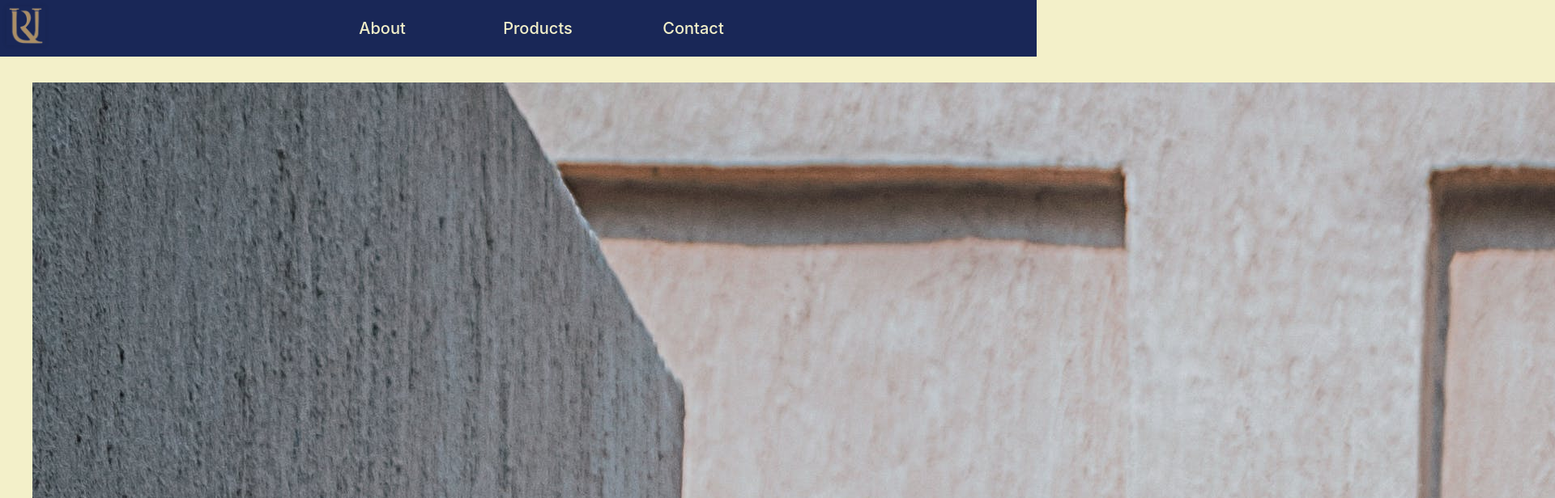
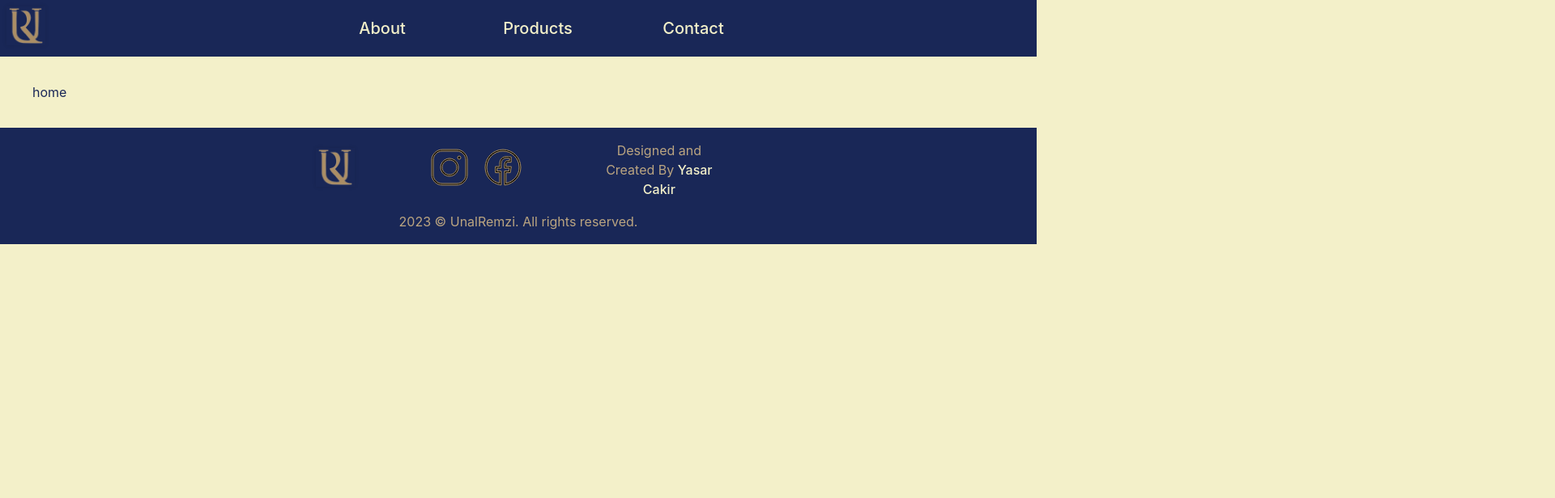
Before and after one commit to ysrckr/unalremzi-react, a React (Vite) app: page / in a window 1280 px wide. Shown: the top 616 px of the page at 81% size, 1920 px wide, since content can reach past the window. Built offline with nearby package versions, Linux system fonts and the light colour scheme.

Commit message:
Refactor footer module and home page

```diff
--- a/src/Layouts/Footer/footer.module.scss
+++ b/src/Layouts/Footer/footer.module.scss
@@ -2,9 +2,20 @@
 
 .footer {
   background-color: c.$primary;
-  display: flex;
-  justify-content: space-between;
-  align-items: center;
   padding: 1rem;
   color: c.$gold;
+
+  &:last-child {
+    text-align: center;
+  }
+
+  .section {
+    display: flex;
+    justify-content: center;
+    align-items: center;
+    gap: 1rem;
+    margin: 0 auto 1rem;
+    width: 100%;
+    max-width: 500px;
+  }
 }
--- a/src/Layouts/Footer/index.tsx
+++ b/src/Layouts/Footer/index.tsx
@@ -12,12 +12,12 @@ interface FooterProps {}
 export const Footer: FC<FooterProps> = () => {
   return (
     <footer className={styles.footer}>
-      <CompanyLogo src={companyLogo} />
-      <SocialMedia socialMediaList={socialMediaList} />
-      <section>
+      <section className={styles.section}>
+        <CompanyLogo src={companyLogo} />
+        <SocialMedia socialMediaList={socialMediaList} />
         <DesignedBy author="Yasar Cakir" />
-        <CopyRight companyName="UnalRemzi" />
       </section>
+      <CopyRight companyName="UnalRemzi" />
     </footer>
   );
 };
--- a/src/Pages/Home/index.tsx
+++ b/src/Pages/Home/index.tsx
@@ -1,4 +1,3 @@
-import { assetsToSource } from '@/utils/fileToSource';
 import { useEffect, type FC } from 'react';
 import { useTranslation } from 'react-i18next';
 
@@ -7,13 +6,9 @@ interface HomeProps {}
 export const Home: FC<HomeProps> = () => {
   const { t } = useTranslation('translation', { keyPrefix: 'home' });
   const title = t('title');
-  const image = assetsToSource('images/suit1.jpeg');
+
   useEffect(() => {
     document.title = `UnalRemzi | ${title}`;
   }, []);
-  return (
-    <section>
-      <img src={image} alt="iamge" />
-    </section>
-  );
+  return <section>home</section>;
 };
```
